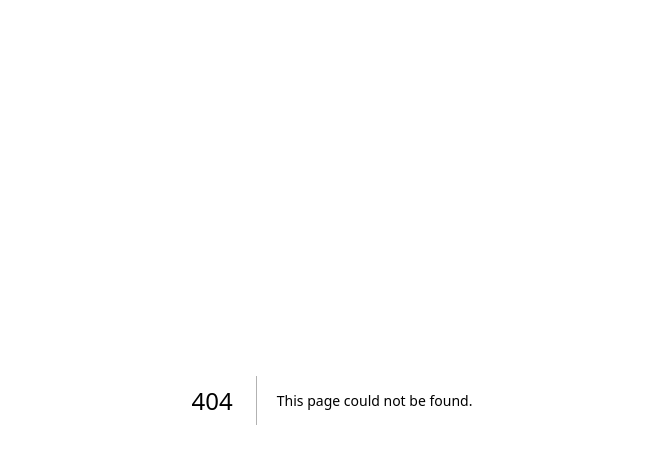
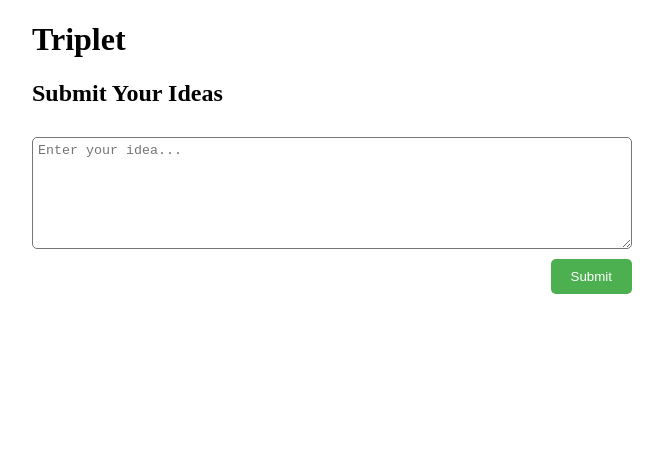
Before and after one commit to wang-anthony03/TravelTinder, a Next.js app in the folder hosting/: page /poll-entry in a window 1280 px wide. Before the commit this address had no page. Shown: the top 464 px of the page, without its empty margins (308-971 px from the left). Built offline with nearby package versions, Linux system fonts and the light colour scheme.

Commit message:
Add submit your ideas page

```diff
--- /dev/null
+++ b/hosting/app/poll-entry/page.tsx
@@ -0,0 +1,54 @@
+"use client";
+import React, { useState } from "react";
+
+const SubmitIdeasForm = () => {
+  const [idea, setIdea] = useState("");
+
+  const handleSubmit = (e) => {
+    e.preventDefault();
+    // Here you can submit the idea to your AI or do whatever you need with it
+    console.log("Submitted idea:", idea);
+    // Reset the textarea after submission
+    setIdea("");
+  };
+
+  return (
+    <div style={{ maxWidth: "600px", margin: "0 auto" }}>
+      <h1>Triplet</h1>
+      <h2>Submit Your Ideas</h2>
+      <form
+        onSubmit={handleSubmit}
+        style={{ display: "flex", flexDirection: "column" }}
+      >
+        <textarea
+          value={idea}
+          onChange={(e) => setIdea(e.target.value)}
+          placeholder="Enter your idea..."
+          style={{
+            minHeight: "100px",
+            margin: "10px 0",
+            padding: "5px",
+            borderRadius: "5px",
+            resize: "vertical",
+          }}
+        />
+        <button
+          type="submit"
+          style={{
+            padding: "10px 20px",
+            borderRadius: "5px",
+            backgroundColor: "#4CAF50",
+            color: "white",
+            border: "none",
+            cursor: "pointer",
+            alignSelf: "flex-end",
+          }}
+        >
+          Submit
+        </button>
+      </form>
+    </div>
+  );
+};
+
+export default SubmitIdeasForm;
```
Also changed, not shown: hosting/app/group/page.tsx (added, +12 -0 lines).
